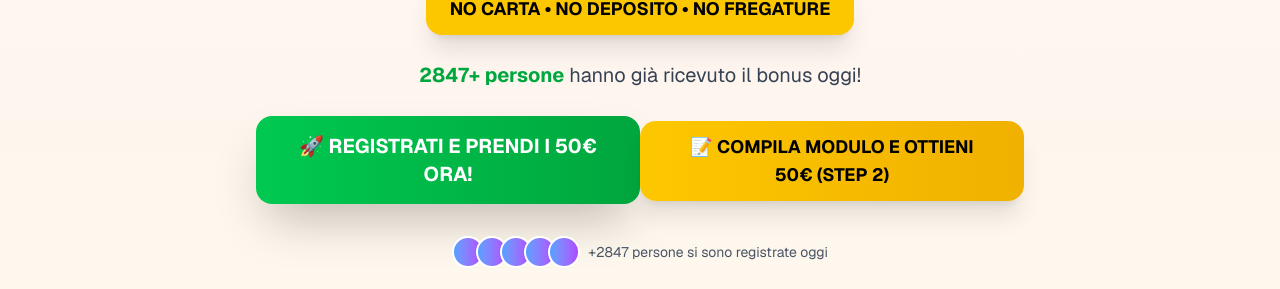
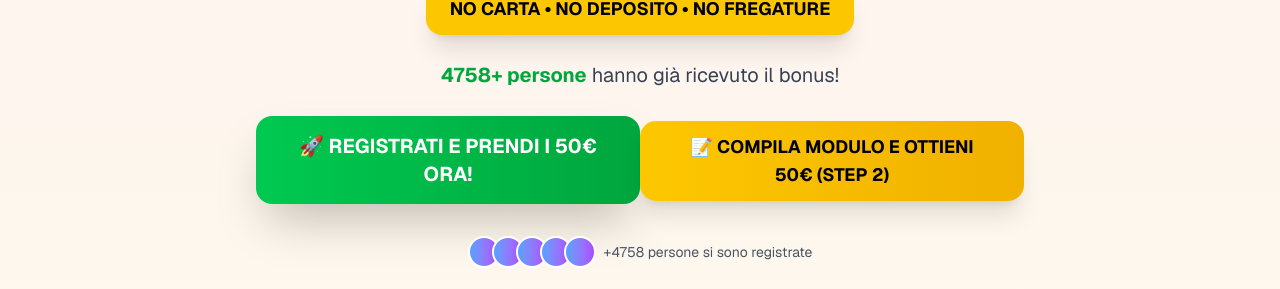
Before and after one commit to indiedeveloperGPU/DUCKSTAR-LANDING, a Next.js app: page / in a window 1280 px wide. Shown: the part 511-800 px from the top of the page. Built offline with nearby package versions, Linux system fonts and the light colour scheme; no server answers.

Commit message:
Update page.tsx

```diff
--- a/src/app/page.tsx
+++ b/src/app/page.tsx
@@ -7,7 +7,20 @@ export default function DuckstarLanding() {
   const [bonusLeft, setBonusLeft] = useState(1000);
   const [timeLeft, setTimeLeft] = useState(300);
   const [showProof, setShowProof] = useState<null | { name: string; amount: string; time: string }>(null);
-  const [userCount, setUserCount] = useState(2847);
+  const getBaseUserCount = () => {
+  const base = 2500; // Numero iniziale
+  const startDate = new Date("2025-06-01"); // Data di inizio
+  const today = new Date();
+  const daysSince = Math.floor((today.getTime() - startDate.getTime()) / (1000 * 60 * 60 * 24));
+  return base + daysSince * 150; // +150 utenti al giorno
+};
+
+const [userCount, setUserCount] = useState(() => {
+  const dailyBase = getBaseUserCount();
+  const randomOffset = Math.floor(Math.random() * 30); // Simula variazione
+  return dailyBase + randomOffset;
+});
+
 
   const fakeProofs = useMemo(() => [
     { name: "Marco", amount: "50€", time: "Ora" },
@@ -106,7 +119,7 @@ export default function DuckstarLanding() {
           </div>
 
           <p className="text-lg sm:text-xl text-gray-700 mb-6 max-w-md mx-auto leading-relaxed">
-            <span className="font-bold text-green-600">{userCount}+ persone</span> hanno già ricevuto il bonus oggi!
+            <span className="font-bold text-green-600">{userCount}+ persone</span> hanno già ricevuto il bonus!
           </p>
 
           {/* CTA Buttons */}
@@ -146,7 +159,7 @@ export default function DuckstarLanding() {
                 <div key={i} className="w-8 h-8 bg-gradient-to-r from-blue-400 to-purple-500 rounded-full border-2 border-white"></div>
               ))}
             </div>
-            <span>+{userCount} persone si sono registrate oggi</span>
+            <span>+{userCount} persone si sono registrate</span>
           </div>
         </motion.div>
       </section>
```
